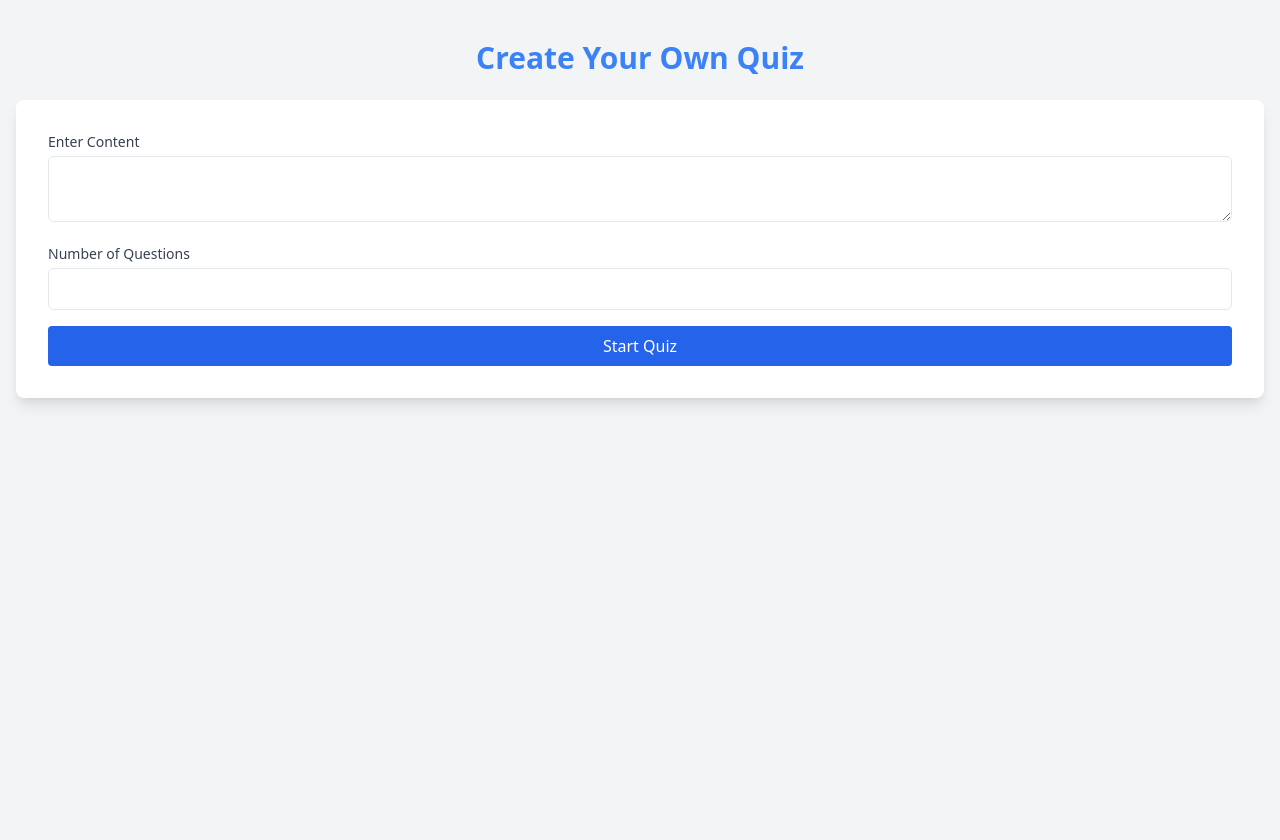
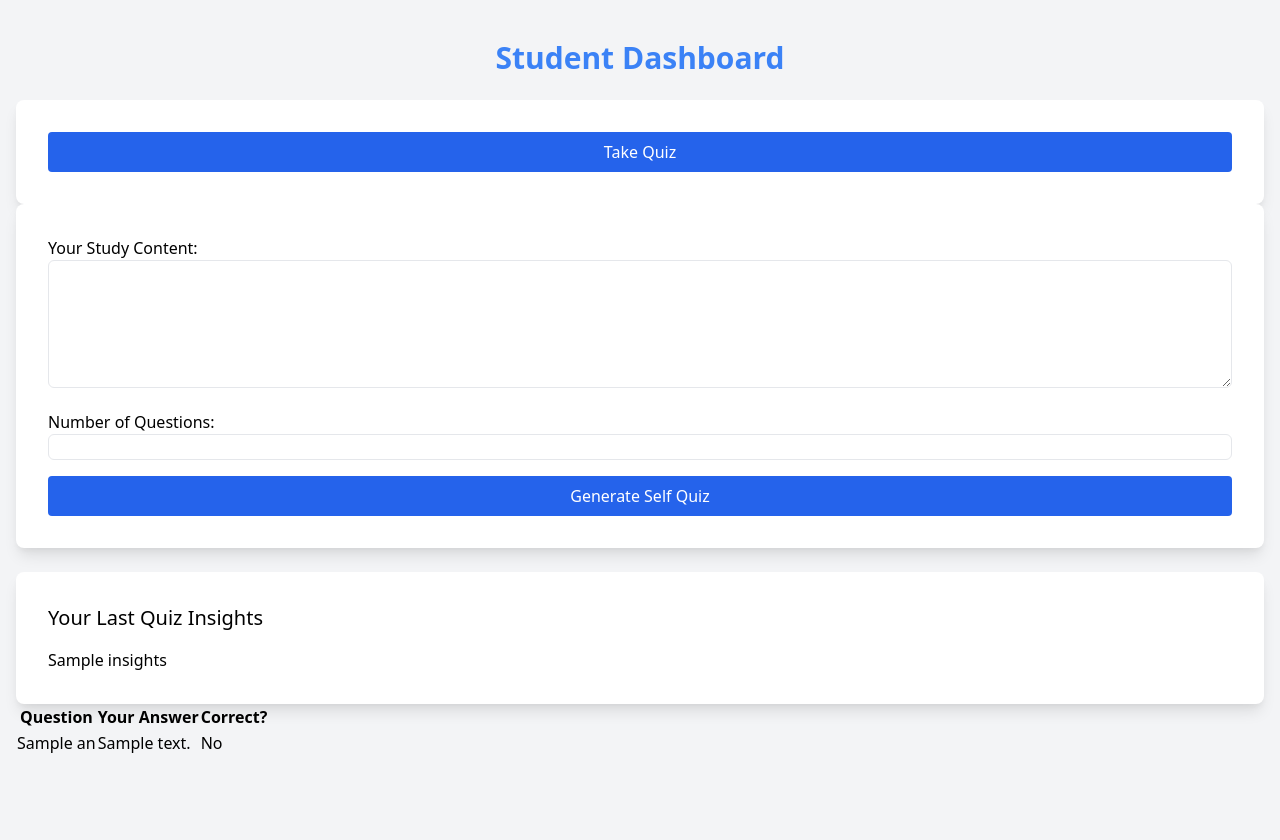
Before and after one commit to smirki/clt_hack, a Flask app: template templates/student_dashboard.html in a window 1280 px wide. Run offline with Flask 3, Linux system fonts and the light colour scheme; the template is opened without the code that fills it: most values are stand-ins (such as "Sample title", 1, 10 or a date in 2020); some libraries are stand-ins or nearby versions.

Commit message:
finished product

```diff
--- a/app.py
+++ b/app.py
@@ -12,7 +12,7 @@ socketio = SocketIO(app, cors_allowed_origins="*")
 app.secret_key = 'some_secret_key'  # A secret key for Flask's session
 
 # Initialize the OpenAI API with your token
-openai.api_key = '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'
+openai.api_key = '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'
 
 quiz_data = {
     'content': '',
@@ -51,12 +51,13 @@ def login_post():
 
     if user_data and user_data[1] == password:
         print(user_data)
+        session['username'] = username
         # Authentication successful
         userType = user_data[2]
         if userType == 'Teacher':
             return render_template('teacher.html', quiz_data=quiz_data)  #RENDER TEACHER DASHBOARD
         else:
-             return render_template('index.html') #RENDER STUDENT DASHBOARD
+            return redirect(url_for('student_dashboard'))
     return render_template('auth/login.html')
 
 
@@ -177,7 +178,9 @@ def student(id):
         if len(quiz_data['students'][id]) < quiz_data['num_questions']:
             return redirect(url_for('student', id=id))
         else:
-            return "Quiz completed. Thank you!"
+            insights = generate_insights(quiz_data['students'][id])
+            quiz_data['students'][id].append({'insights': insights})
+            return render_template('student_dashboard.html', insights=insights)
 
     if quiz_data['use_openai']:
         if not quiz_data['content']:
@@ -207,6 +210,20 @@ def generate_open_ended_question(content, previous_answers):
         engine="text-davinci-002",
         prompt=prompt,
         max_tokens=100
+    )
+
+    return response.choices[0].text.strip()
+
+def generate_insights(answers):
+    incorrect_answers = [ans['question'] for ans in answers if not ans['is_correct']]
+    correct_count = sum(1 for ans in answers if ans['is_correct'])
+
+    prompt = f"The student answered {correct_count} questions correctly. They had difficulty with: {', '.join(incorrect_answers)}. Provide insights on their performance and understanding."
+
+    response = openai.Completion.create(
+        engine="text-davinci-002",
+        prompt=prompt,
+        max_tokens=200
     )
 
     return response.choices[0].text.strip()
@@ -252,13 +269,33 @@ def student_dashboard():
     if 'username' not in session:
         return redirect(url_for('login_post'))
 
-    if request.method == 'POST':
-        # Handle form submission for importing content or taking quizzes
-        # For now, let's just redirect to the student's quiz page
-        student_id = session['username'] # assuming the username is unique and serves as an ID
-        return redirect(url_for('student', id=student_id))
+    student_id = session['username']
 
-    return render_template('student_dashboard.html')
+    # Retrieve insights and answers
+    student_data = quiz_data['students'].get(student_id, [])
+    insights = ''
+    answers = []
+    for data in student_data:
+        if 'insights' in data:
+            insights = data['insights']
+        else:
+            answers.append(data)
+
+    return render_template('student_dashboard.html', insights=insights, answers=answers)
+
+
+
+@app.route('/student_self_setup', methods=['POST'])
+def student_self_setup():
+    if 'username' not in session:
+        return redirect(url_for('login_post'))
+
+    # Store the student's content and number of questions in the session
+    session['student_content'] = request.form['content']
+    session['student_num_questions'] = int(request.form['num_questions'])
+
+    return redirect(url_for('student_self_quiz'))
+
 
 
 @app.route('/student_self_quiz', methods=['GET', 'POST'])
@@ -281,7 +318,9 @@ def student_self_quiz():
             session['student_num_questions'] = num_questions - 1
             return redirect(url_for('student_self_quiz'))
         else:
-            return "Quiz completed. Thank you!"
+            flash("Quiz completed. Thank you!", "success")
+            return redirect(url_for('student_dashboard'))
+
 
     question = generate_open_ended_question(content, [])
     return render_template('student.html', question=question)
--- a/templates/student_dashboard.html
+++ b/templates/student_dashboard.html
@@ -1,6 +1,5 @@
 <!DOCTYPE html>
 <html lang="en">
-
 <head>
     <meta charset="UTF-8">
     <meta http-equiv="X-UA-Compatible" content="IE=edge">
@@ -8,27 +7,54 @@
     <title>Student Dashboard</title>
     <link href="https://cdn.jsdelivr.net/npm/tailwindcss@2.2.19/dist/tailwind.min.css" rel="stylesheet">
 </head>
-
 <body class="bg-gray-100 h-screen font-sans">
     <div class="container mx-auto px-4 mt-10">
-        <h1 class="text-3xl mb-6 text-center font-bold text-blue-500">Create Your Own Quiz</h1>
+        <h1 class="text-3xl mb-6 text-center font-bold text-blue-500">Student Dashboard</h1>
         <div class="bg-white rounded-lg shadow-lg p-8">
             <form action="" method="post" class="space-y-4">
-                <div class="mb-4">
-                    <label for="content" class="block text-sm font-medium text-gray-700">Enter Content</label>
-                    <textarea id="content" name="content" required class="mt-1 p-2 w-full border rounded-md"></textarea>
-                </div>
-                <div class="mb-4">
-                    <label for="num_questions" class="block text-sm font-medium text-gray-700">Number of Questions</label>
-                    <input type="number" id="num_questions" name="num_questions" required class="mt-1 p-2 w-full border rounded-md">
-                </div>
                 <div>
-                    <input type="submit" value="Start Quiz"
-                        class="py-2 px-4 bg-blue-600 text-white rounded hover:bg-blue-700 w-full">
+                    <input type="submit" value="Take Quiz" class="py-2 px-4 bg-blue-600 text-white rounded hover:bg-blue-700 w-full">
                 </div>
             </form>
         </div>
+        <div class="bg-white rounded-lg shadow-lg p-8">
+            <form action="/student_self_setup" method="post" class="space-y-4">
+                <div>
+                    <label for="content">Your Study Content:</label>
+                    <textarea id="content" name="content" class="w-full h-32 border rounded-md"></textarea>
+                </div>
+                <div>
+                    <label for="num_questions">Number of Questions:</label>
+                    <input type="number" id="num_questions" name="num_questions" class="w-full border rounded-md">
+                </div>
+                <div>
+                    <input type="submit" value="Generate Self Quiz" class="py-2 px-4 bg-blue-600 text-white rounded hover:bg-blue-700 w-full">
+                </div>
+            </form>
+        </div>
+        <div class="bg-white rounded-lg shadow-lg p-8 mt-6">
+            <h3 class="text-xl mb-4">Your Last Quiz Insights</h3>
+            <p>{{ insights }}</p>
+        </div>
+        <table>
+            <thead>
+                <tr>
+                    <th>Question</th>
+                    <th>Your Answer</th>
+                    <th>Correct?</th>
+                </tr>
+            </thead>
+            <tbody>
+            {% for ans in answers %}
+                <tr>
+                    <td>{{ ans['question'] }}</td>
+                    <td>{{ ans['answer'] }}</td>
+                    <td>{{ "Yes" if ans['is_correct'] else "No" }}</td>
+                </tr>
+            {% endfor %}
+            </tbody>
+        </table>
+
     </div>
 </body>
-
 </html>
```
